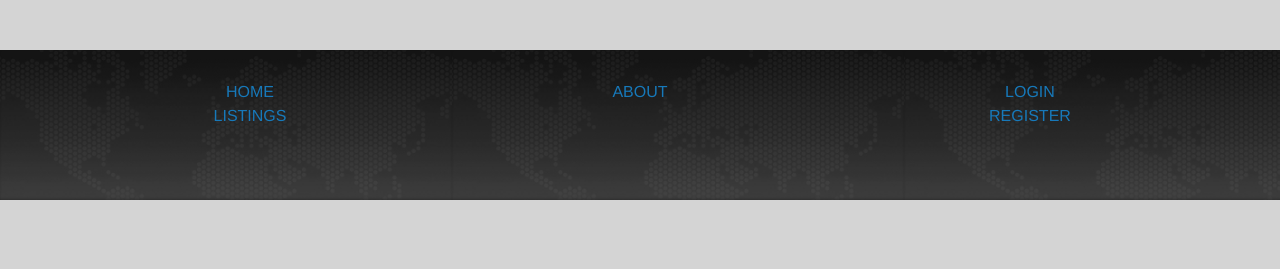
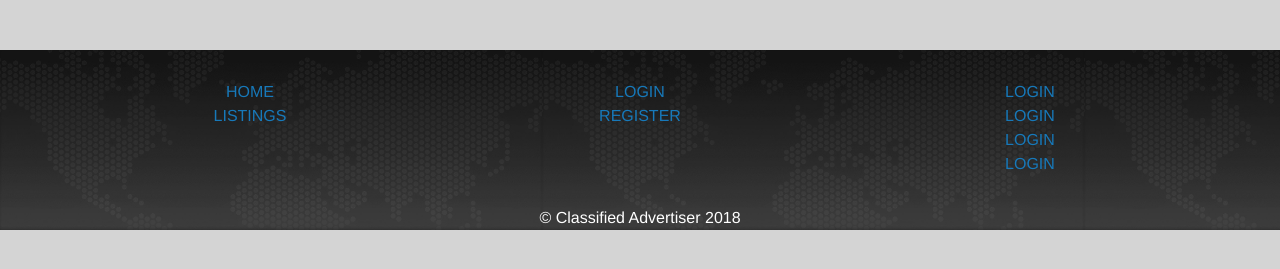
Before and after one commit to ShivamDh/Python-Projects, a Flask app: page /dashboard in a window 1280 px wide. Shown: the part 430-699 px from the top of the page. Run offline with Flask 2, Linux system fonts and the light colour scheme; the visitor is signed in with stand-in values (Sample User, id 1); data that the repository does not hold is empty; some libraries are stand-ins or nearby versions.

Commit message:
Work on social media links

```diff
--- a/classified_advertiser/templates/layout.html
+++ b/classified_advertiser/templates/layout.html
@@ -71,17 +71,31 @@
 						</a>
 					</div>
 					<div class="column-2 small-12 medium-4">
-						<a class="navbar-heading" href="/listings">
-							<div class="column-1 small-12 medium-4">ABOUT</div>
-						</a>
-					</div>
-					<div class="column-3 small-12 medium-4">
 						<a class="navbar-heading" href="/login">
 							<div class="column-1 small-12 medium-4">LOGIN</div>
 						</a>
 						<a class="navbar-heading" href="/register">
 							<div class="column-1 small-12 medium-4">REGISTER</div>
 						</a>
+					</div>
+					<div class="media-links column-3 small-12 medium-4">
+						<a class="media-link" href="https://www.facebook.com">
+							<div class="column-1 small-12 medium-4">LOGIN</div>
+						</a>
+						<a class="media-link" href="https://www.twitter.com">
+							<div class="column-1 small-12 medium-4">LOGIN</div>
+						</a>
+						<a class="media-link" href="https://www.instagram.com">
+							<div class="column-1 small-12 medium-4">LOGIN</div>
+						</a>
+						<a class="media-link" href="https://www.youtube.com">
+							<div class="column-1 small-12 medium-4">LOGIN</div>
+						</a>
+					</div>
+				</div>
+				<div class="navbar-container grid-x">
+					<div class="column-1 small-12">
+						© Classified Advertiser 2018
 					</div>
 				</div>
 			</div>
```
